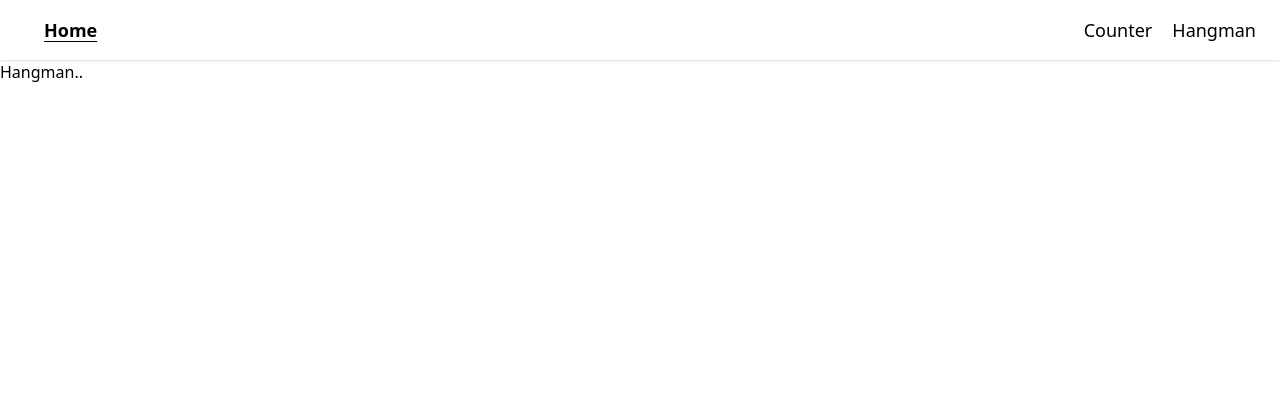
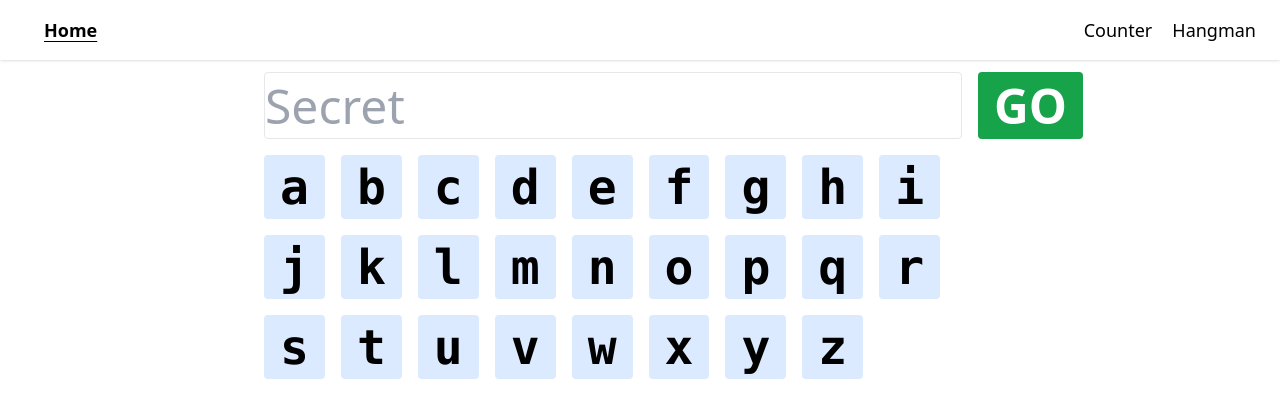
Before and after one commit to 8jigarpatel/learn-react-vite, a React (Vite) app: page /#/hangman in a window 1280 px wide. Shown: the top 418 px of the page. Built offline with nearby package versions, Linux system fonts and the light colour scheme.

Commit message:
feat: add hangman core

```diff
--- a/src/components/Hangman.tsx
+++ b/src/components/Hangman.tsx
@@ -1,7 +1,189 @@
-import React from 'react';
+import React, { useEffect } from 'react';
 
 function Hangman() {
-  return <div>Hangman..</div>;
+  // guess and secret
+  const [guess, setGuess] = React.useState('');
+  const [secret, setSecret] = React.useState('');
+  const [playing, setPlaying] = React.useState(false);
+
+  // win and game over
+  const [win, setWin] = React.useState(false);
+  const [over, setOver] = React.useState(false);
+
+  // attempts
+  const defaultAttemptsCount = 7;
+  const [attemptLeft, setAttemptsLeft] = React.useState(defaultAttemptsCount);
+
+  useEffect(() => {
+    // win
+    if (secret !== '' && secret.toLowerCase() === guess.toLowerCase()) {
+      setWin(true);
+    }
+    // game over
+    else if (
+      attemptLeft === 0 &&
+      secret.toLowerCase() !== guess.toLowerCase()
+    ) {
+      setOver(true);
+    }
+  }, [attemptLeft, guess, secret]);
+
+  const onInputClick = (l: string) => {
+    if (playing) {
+      setAttemptsLeft(attemptLeft - 1);
+      setGuess(guess + l);
+    } else {
+      setSecret(secret + l);
+    }
+  };
+
+  const onRestartClick = () => {
+    setGuess('');
+    setSecret('');
+    setPlaying(false);
+    setWin(false);
+    setOver(false);
+    setAttemptsLeft(defaultAttemptsCount);
+  };
+
+  const onSetSecretClick = () => {
+    setPlaying(true);
+  };
+
+  const getLetters = [
+    'a',
+    'b',
+    'c',
+    'd',
+    'e',
+    'f',
+    'g',
+    'h',
+    'i',
+    'j',
+    'k',
+    'l',
+    'm',
+    'n',
+    'o',
+    'p',
+    'q',
+    'r',
+    's',
+    't',
+    'u',
+    'v',
+    'w',
+    'x',
+    'y',
+    'z',
+  ].map((l) => {
+    return (
+      <button
+        key={l}
+        type="button"
+        tabIndex={-1}
+        className="btn font-mono m-2 bg-blue-100 hover:bg-blue-300"
+        onClick={() => onInputClick(l)}
+      >
+        {l}
+      </button>
+    );
+  });
+
+  return (
+    <div className="grid justify-items-center text-3xl lg:text-5xl pt-3">
+      <div className='className="max-w-md lg:max-w-3xl'>
+        <div>
+          {playing === false && (
+            <div className="flex flex-row gap-4 px-2">
+              <input
+                className="border rounded basis-3/4"
+                id="secret"
+                type="text"
+                placeholder="Secret"
+                value={secret}
+                onChange={(e) => setSecret(e.target.value)}
+              />
+              <button
+                type="button"
+                className="btn bg-green-600 text-white basis-1/4 mr-6"
+                onClick={onSetSecretClick}
+              >
+                GO
+              </button>
+            </div>
+          )}
+          {playing === true && (
+            <div className="flex gap-4 px-2">
+              <div className="flex-auto">{guess}</div>
+              <div>{attemptLeft}</div>
+              <button
+                type="button"
+                className="btn bg-red-50 mr-6"
+                onClick={onRestartClick}
+              >
+                <svg
+                  className="h-12 w-12 text-red-600"
+                  width="24"
+                  height="24"
+                  viewBox="0 0 24 24"
+                  strokeWidth="2"
+                  stroke="currentColor"
+                  fill="none"
+                  strokeLinecap="round"
+                  strokeLinejoin="round"
+                >
+                  {' '}
+                  <path stroke="none" d="M0 0h24v24H0z" />{' '}
+                  <path d="M20 11a8.1 8.1 0 0 0 -15.5 -2m-.5 -5v5h5" />{' '}
+                  <path d="M4 13a8.1 8.1 0 0 0 15.5 2m.5 5v-5h-5" />
+                </svg>
+              </button>
+            </div>
+          )}
+        </div>
+        {/* <div>Attempts left: {attemptLeft}</div> */}
+        <div className="pt-2">
+          <ul>{getLetters}</ul>
+        </div>
+        {win && (
+          <div className="my-10 py-5 rounded-lg text-white text-center bg-green-600">
+            You Won!
+            <button
+              type="button"
+              className="btn underline"
+              onClick={onRestartClick}
+            >
+              Play Again
+            </button>
+          </div>
+        )}
+        {over && (
+          <div className="my-10 py-5 rounded-lg text-white text-center bg-red-600">
+            You Lost!
+            <button
+              type="button"
+              className="btn underline"
+              onClick={onRestartClick}
+            >
+              Play Again
+            </button>
+          </div>
+        )}
+        {false && (
+          <>
+            <div>playing: {playing}</div>
+            <div>secret: {secret}</div>
+            <div>guess: {guess}</div>
+            <div>{attemptLeft}</div>
+            <div>win: {win}</div>
+            <div>over: {over}</div>
+          </>
+        )}
+      </div>
+    </div>
+  );
 }
 
 export default Hangman;
--- a/src/components/Navbar.tsx
+++ b/src/components/Navbar.tsx
@@ -1,4 +1,4 @@
-import { Route, Routes, Link } from 'react-router-dom';
+import { Link } from 'react-router-dom';
 
 function Navbar() {
   return (
```
